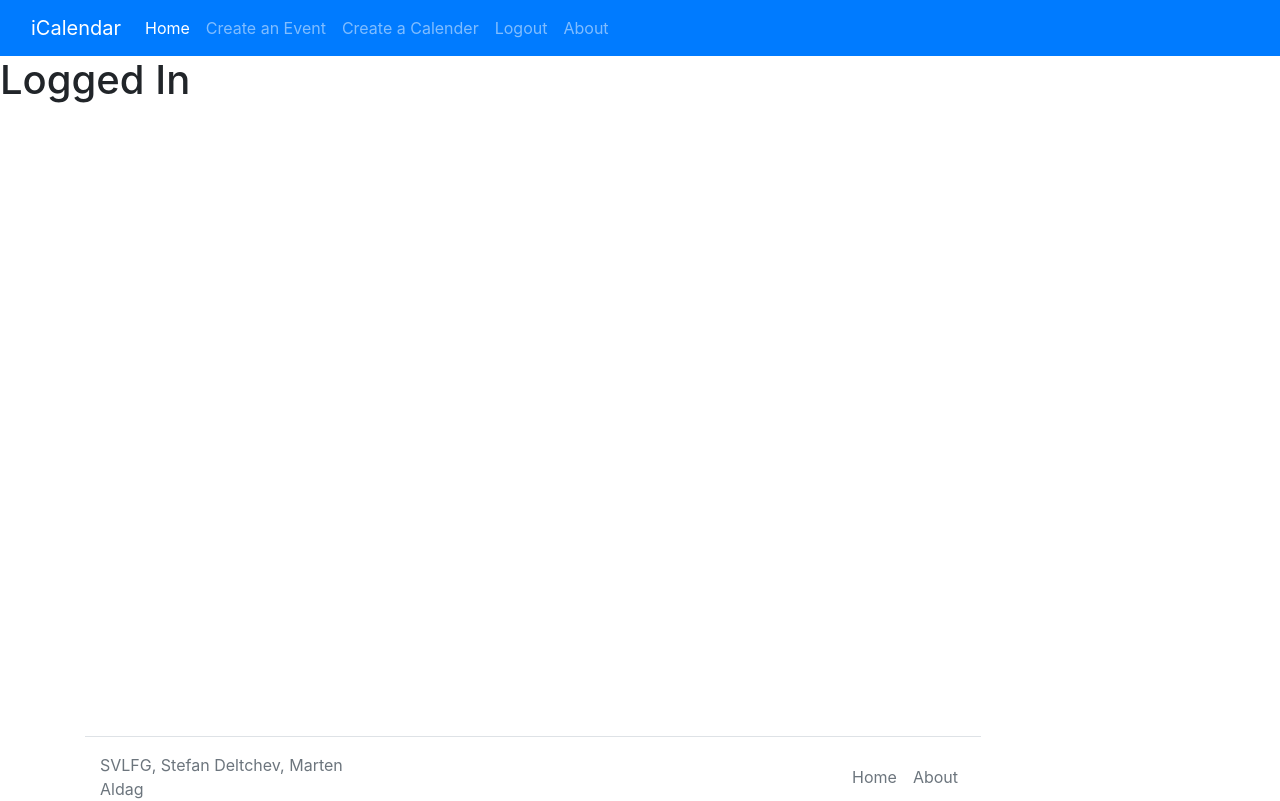
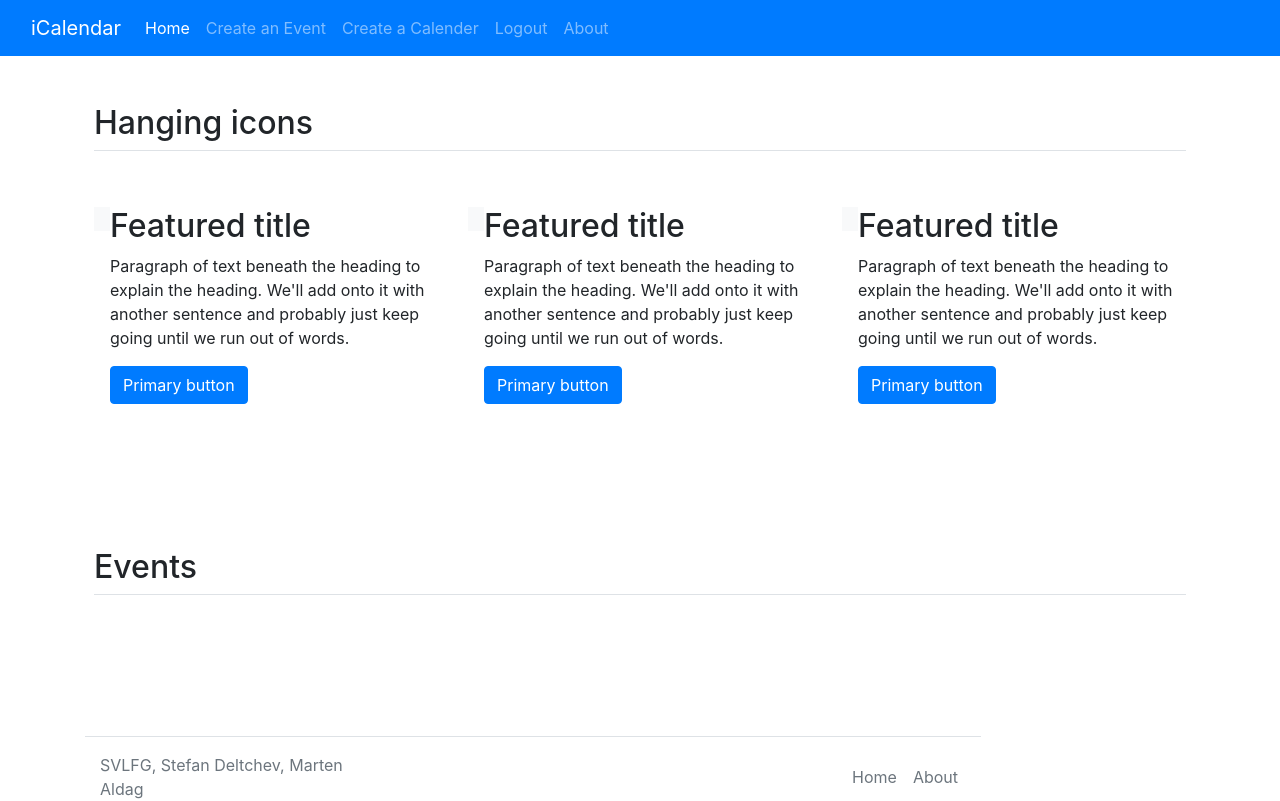
Before and after one commit to SVLFGHannover/projectiCal, a Flask app: page / in a window 1280 px wide. Run offline with Flask 2, Linux system fonts and the light colour scheme; the visitor is signed in with stand-in values (Sample User, id 1); some libraries are stand-ins or nearby versions.

Commit message:
Flask UI

```diff
--- a/Code/flask_UI/routes.py
+++ b/Code/flask_UI/routes.py
@@ -4,7 +4,7 @@ from flask_mysqldb import MySQL
 import MySQLdb.cursors
 from coop.User import User
 from coop.VCalendar import VCalendar
-
+from coop.VEvent import VEvent
 
 @app.route('/pythonlogin/', methods=['GET', 'POST'])
 def login():
@@ -36,14 +36,54 @@ def about():
 @app.route("/home")
 def home():
     if 'loggedin' in session:
+        """events = None
+        cursor = db.connection.cursor(MySQLdb.cursors.DictCursor)
+        cursor.execute('SELECT ID FROM vcalendar WHERE userID = %s', (session["ID"],))
+        calendars_T = cursor.fetchall()
+        calendars = list(calendars_T)
+        print(calendars[0])
+        for e in calendars:
+            for x, y in e.items():
+                print(x)
+                cursor.execute('SELECT * FROM vevent WHERE ID = %s', (y))
+                events_T = cursor.fetchall()
+                events.add(events_T)
+        print(events)"""
         return render_template("home.html", loggedin=True, msg="")
     return render_template("home.html", msg="", loggedin=False)
 
 
-@app.route("/createEvent")
+@app.route("/createEvent", methods=['GET', 'POST'])
 def createEvent():
     if 'loggedin' in session:
-        return render_template("createEvent.html", title='Account', loggedin=True)
+        # Dropdown Calendars
+        cursor = db.connection.cursor(MySQLdb.cursors.DictCursor)
+        cursor.execute('SELECT name FROM vcalendar WHERE userID = %s', (session["ID"],))
+        calendars = cursor.fetchall()
+        calendars_L = list(calendars)
+        if request.method == 'POST':
+            name_E = request.form["name_E"]
+            beschreibung_E = request.form["beschreibung_E"]
+            calendarname = request.form["test"]
+            cursor = db.connection.cursor(MySQLdb.cursors.DictCursor)
+            cursor.execute('SELECT ID FROM vcalendar WHERE name = %s AND userID = %s', (calendarname, session["ID"],))
+            calendarCatch = cursor.fetchone()
+            calendarID = calendarCatch["ID"]
+            start_date, start_time, end_date, end_time = "", "", "", ""
+
+            try:
+                start_date = request.form["start_date"]
+                start_time = request.form["start_time"]
+                dtstart = start_date + " " + start_time
+                end_date = request.form["end_date"]
+                end_time = request.form["end_time"]
+                dtend = end_date + " " + end_time
+            except:
+                print("")
+            event = VEvent(name_E, beschreibung_E, dtstart, dtend, calendarID)
+
+            return render_template("createEvent.html", title='Account', loggedin=True, calendars=calendars_L, msg="Event wurde erstellt")
+        return render_template("createEvent.html", title='Account', loggedin=True, calendars=calendars_L)
     else:
         redirect(url_for('home'))
 
--- a/Code/flask_UI/templates/home.html
+++ b/Code/flask_UI/templates/home.html
@@ -3,7 +3,78 @@
 
 {% block content %}
 {% if loggedin %}
-<h1>Logged In</h1>
+  <div class="b-example-divider"></div>
+
+  <div class="container px-4 py-5" id="hanging-icons">
+    <h2 class="pb-2 border-bottom">Hanging icons</h2>
+    <div class="row g-4 py-5 row-cols-1 row-cols-lg-3">
+      <div class="col d-flex align-items-start">
+        <div class="icon-square bg-light text-dark flex-shrink-0 me-3">
+          <svg class="bi" width="1em" height="1em"><use xlink:href="#toggles2"/></svg>
+        </div>
+        <div>
+          <h2>Featured title</h2>
+          <p>Paragraph of text beneath the heading to explain the heading. We'll add onto it with another sentence and probably just keep going until we run out of words.</p>
+          <a href="#" class="btn btn-primary">
+            Primary button
+          </a>
+        </div>
+      </div>
+      <div class="col d-flex align-items-start">
+        <div class="icon-square bg-light text-dark flex-shrink-0 me-3">
+          <svg class="bi" width="1em" height="1em"><use xlink:href="#cpu-fill"/></svg>
+        </div>
+        <div>
+          <h2>Featured title</h2>
+          <p>Paragraph of text beneath the heading to explain the heading. We'll add onto it with another sentence and probably just keep going until we run out of words.</p>
+          <a href="#" class="btn btn-primary">
+            Primary button
+          </a>
+        </div>
+      </div>
+      <div class="col d-flex align-items-start">
+        <div class="icon-square bg-light text-dark flex-shrink-0 me-3">
+          <svg class="bi" width="1em" height="1em"><use xlink:href="#tools"/></svg>
+        </div>
+        <div>
+          <h2>Featured title</h2>
+          <p>Paragraph of text beneath the heading to explain the heading. We'll add onto it with another sentence and probably just keep going until we run out of words.</p>
+          <a href="#" class="btn btn-primary">
+            Primary button
+          </a>
+        </div>
+      </div>
+    </div>
+  </div>
+
+  <div class="container px-4 py-5" id="calenderAlbum">
+    <h2 class="pb-2 border-bottom">Events</h2>
+	  <!-- {% for x in events %}
+	  <div class="col-md-4">
+            <x-card class="mb-4 shadow-sm">
+              <x-slot name="image">
+                <x-image src="https://via.placeholder.com/348x255/55595c/ffffff/?text=Thumbnail"/>
+              </x-slot>
+
+              <x-slot name="body">
+                <x-headline text="This is a title"/>
+
+                <p class="card-text">This is a wider card with supporting text below as a natural lead-in to additional content. This content is a little bit longer.</p>
+
+                <div class="d-flex justify-content-between align-items-center">
+                  <div class="btn-group">
+                    <button type="button" class="btn btn-sm btn-outline-secondary">View</button>
+
+                    <button type="button" class="btn btn-sm btn-outline-secondary">Edit</button>
+                  </div>
+
+                  <small class="text-muted">9 mins</small>
+                </div>
+              </x-slot>
+            </x-card>
+          </div>
+	  {% endfor %} -->
+  </div>
 {% else %}
   <div class="container col-xl-10 col-xxl-8 px-4 py-5">
     <div class="row align-items-center g-lg-5 py-5">
```
Also changed, not shown: Code/coop/VEvent.py (+4 -9 lines), Code/flask_UI/templates/createEvent.html (+32 -20 lines).
